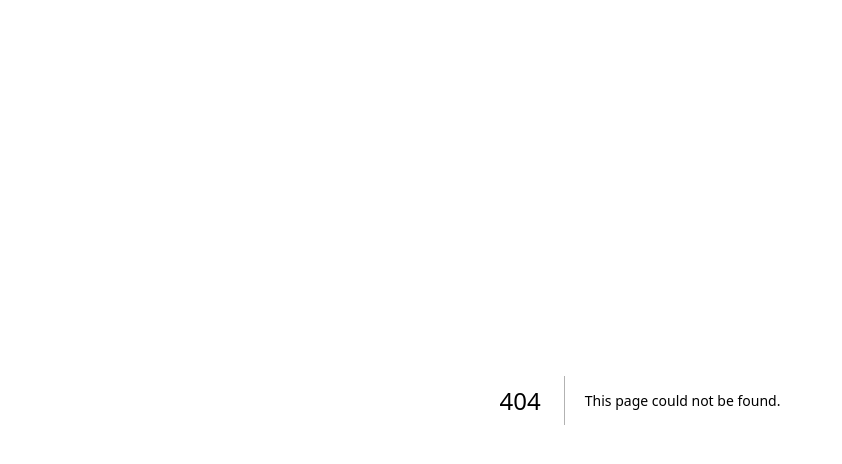
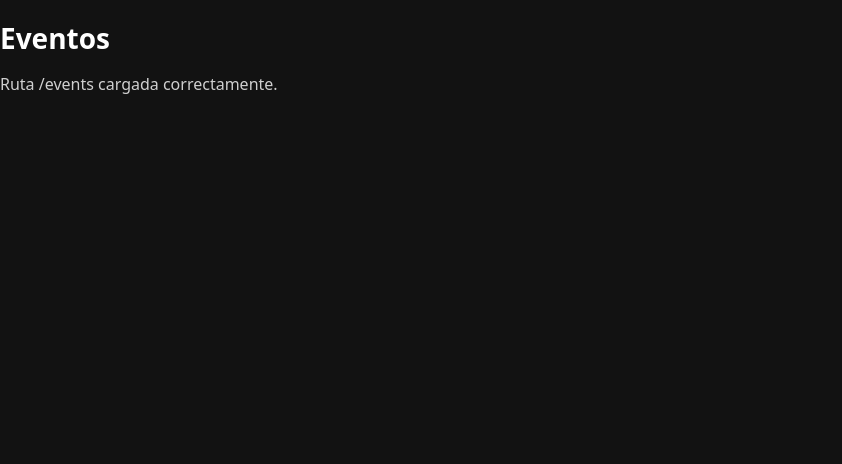
Before and after one commit to aleksnchz/1337, a Next.js app: page /app/events in a window 1280 px wide. Before the commit this address had no page. Shown: the top 464 px of the page, without its empty margins (0-842 px from the left). Built offline with nearby package versions, Linux system fonts and the light colour scheme.

Commit message:
Create page.tsx

```diff
--- /dev/null
+++ b/app/app/events/page.tsx
@@ -0,0 +1,13 @@
+'use client';
+import { useEffect, useState } from 'react';
+
+export default function EventsPage() {
+  const [ok, setOk] = useState(false);
+  useEffect(() => setOk(true), []);
+  return (
+    <main>
+      <h1 className="h1">Eventos</h1>
+      <p style={{opacity:.8}}>Ruta /events cargada correctamente.</p>
+    </main>
+  );
+}
```
